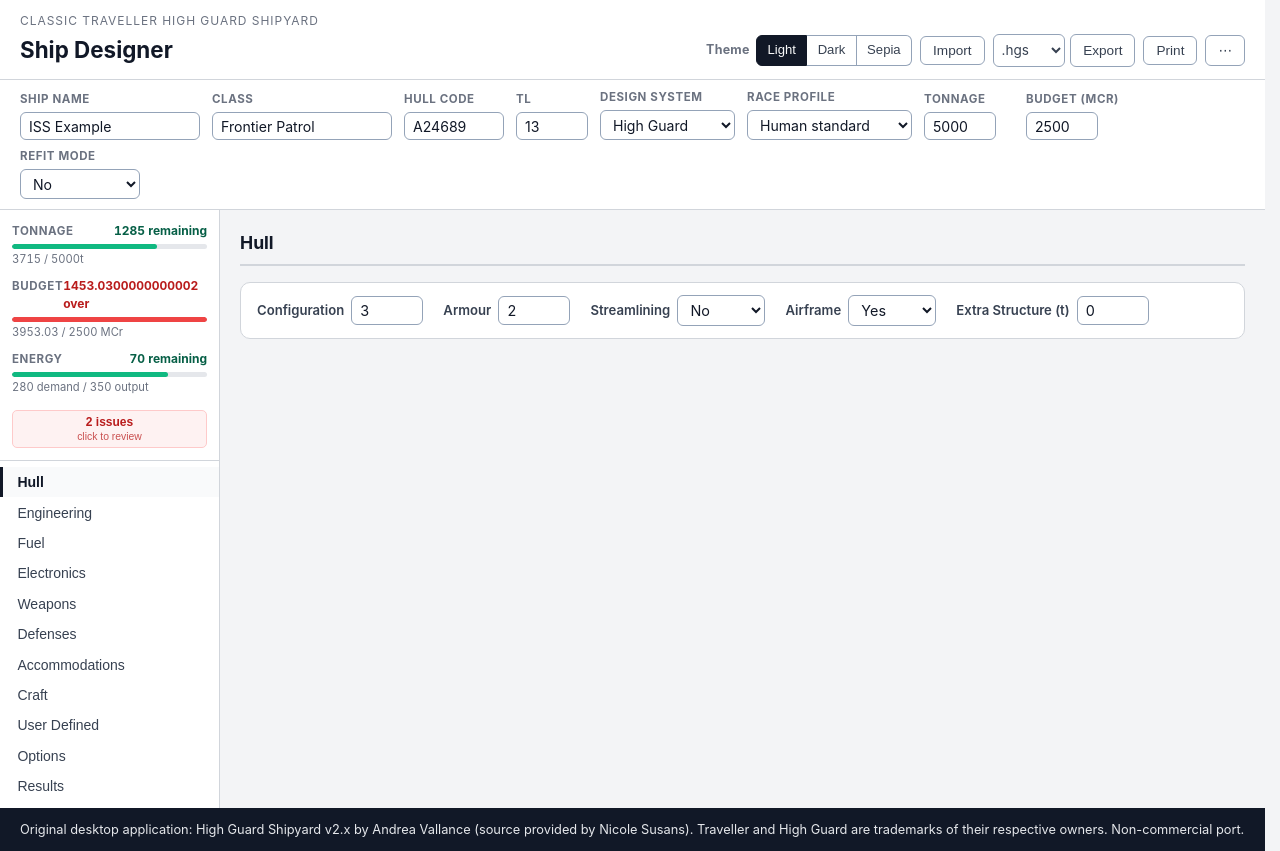
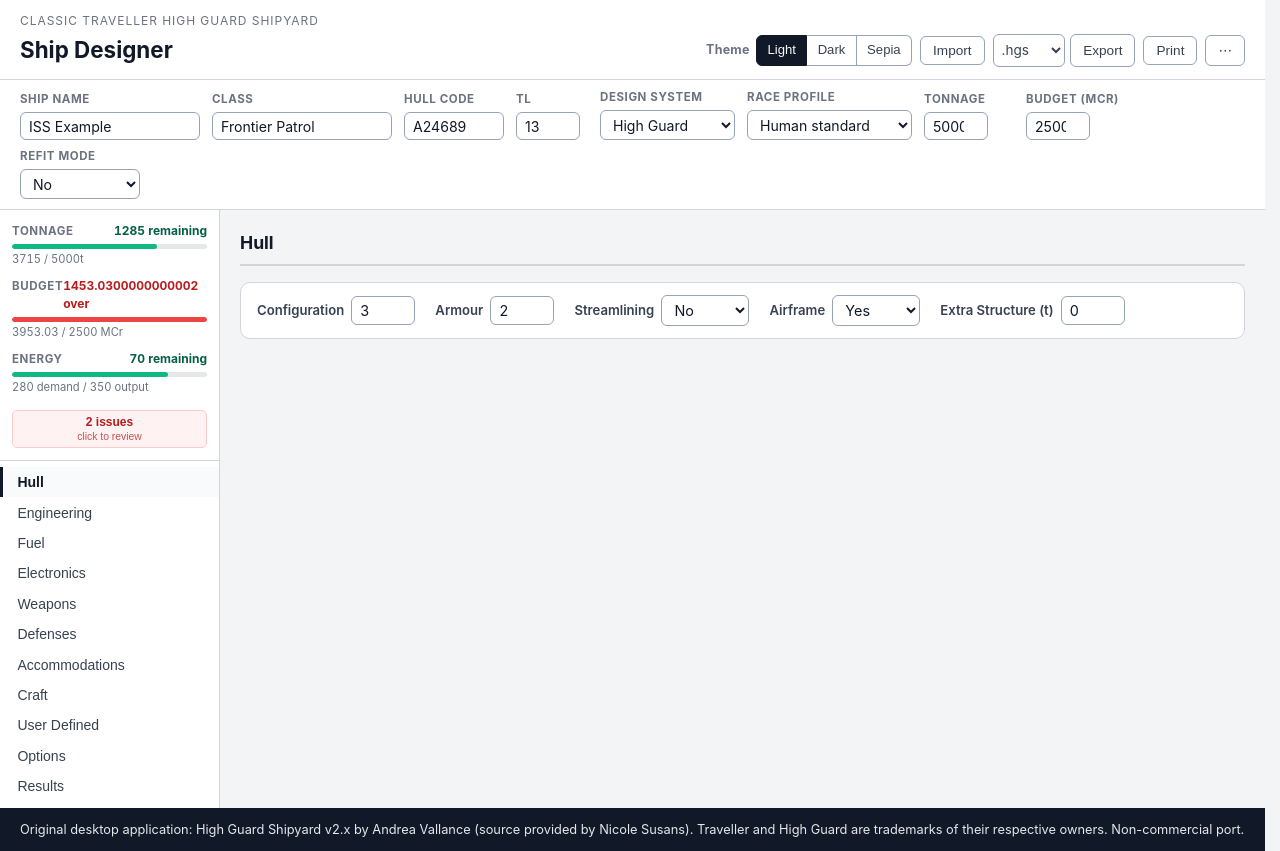
Before and after one commit to code-monki/high-guard-shipyard, a Vue app in the folder web/: page / in a window 1280 px wide. Built offline with nearby package versions, Linux system fonts and the light colour scheme.

Commit message:
Refine component controls and field sizing

```diff
--- a/web/src/components/PanelAccommodations.vue
+++ b/web/src/components/PanelAccommodations.vue
@@ -68,8 +68,11 @@ const { accomInputs } = storeToRefs(useShipStore())
       <div class="field-row">
         <label class="field"><span class="field-label">Marines</span>
           <input v-model.number="accomInputs.marines" type="number" min="0" /></label>
-        <label class="field"><span class="field-label">Ship troops (0=yes)</span>
-          <input v-model.number="accomInputs.shpTrpMark" type="number" min="0" max="1" /></label>
+        <label class="field"><span class="field-label">Ship troops</span>
+          <select v-model.number="accomInputs.shpTrpMark" class="select-narrow">
+            <option :value="0">Yes</option><option :value="1">No</option>
+          </select>
+        </label>
         <label class="field"><span class="field-label">Craft crew</span>
           <input v-model.number="accomInputs.craftCrew" type="number" min="0" /></label>
         <label class="field"><span class="field-label">Other crew</span>
--- a/web/src/style.css
+++ b/web/src/style.css
@@ -619,7 +619,7 @@ input, select, textarea {
   font-family: inherit;
 }
 
-input[type='number'] { width: 4.5rem; }
+input[type='number'] { width: 4rem; }
 select               { width: 8rem; }
 select.select-wide   { width: 11rem; }
 select.select-narrow { width: 5.5rem; }
```
